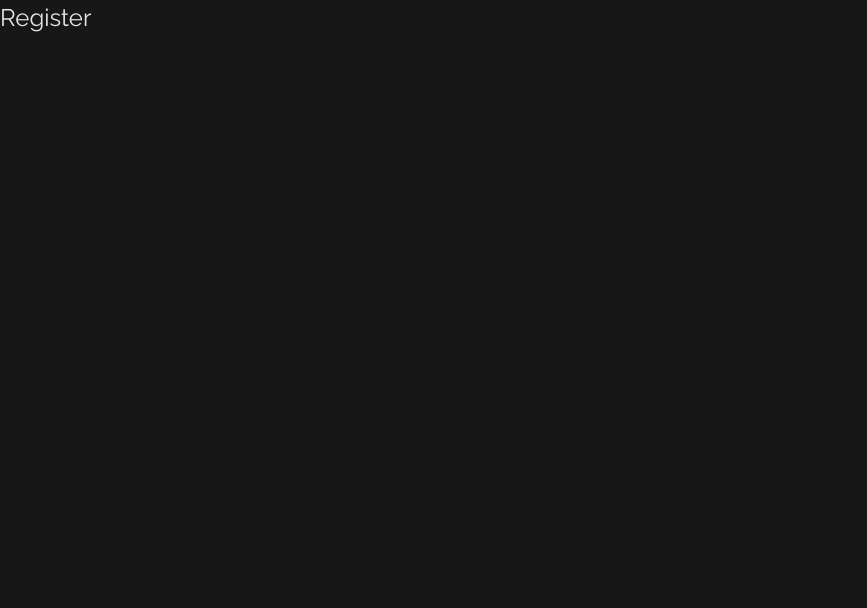
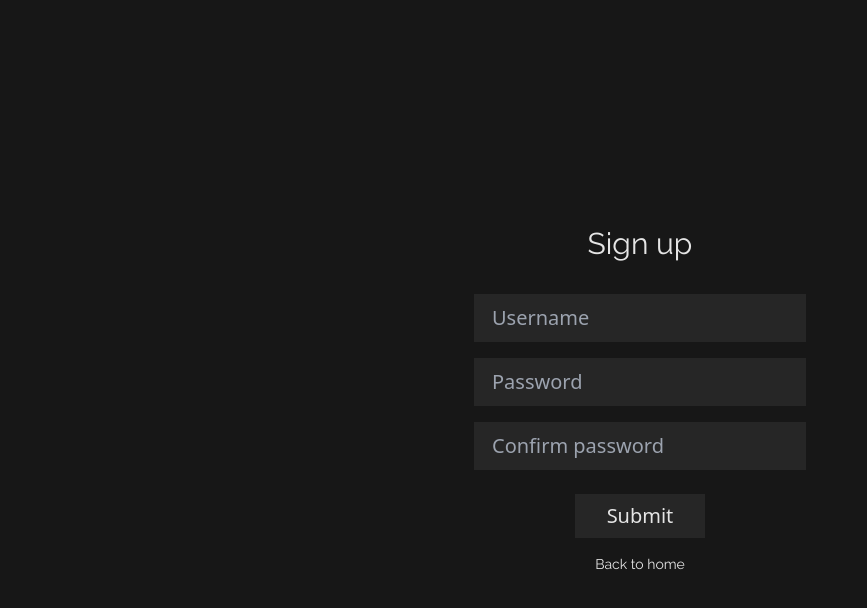
Before and after one commit to Svygzhryr/TaskManagementFrontEnd, a React (Vite) app: page /register in a window 1280 px wide. Shown: the top 608 px of the page, without its empty margins (0-867 px from the left). Built offline with nearby package versions, Linux system fonts and the light colour scheme.

Commit message:
feat: finish registration page

```diff
--- /dev/null
+++ b/src/components/Cinput.tsx
@@ -0,0 +1,17 @@
+import { FC } from "react";
+import { CinputProps } from "../utils/types";
+
+const Cinput: FC<CinputProps> = ({ placeholder, handleOnChange, type }) => {
+  return (
+    <>
+      <input
+        placeholder={placeholder}
+        onChange={handleOnChange}
+        type={type}
+        className="px-4 py-2 text-xl bg-neutral-800 outline-none border-2 border-transparent focus:border-neutral-200 transition-all"
+      />
+    </>
+  );
+};
+
+export default Cinput;
--- a/src/main.tsx
+++ b/src/main.tsx
@@ -16,9 +16,9 @@ createRoot(document.getElementById("root")!).render(
       <div>
         <Routes>
           <Route path="*" element={<NotFound />} />
-          <Route index path="/" element={<Home />} />
-          <Route path="register" element={<Register />} />
-          <Route path="login" element={<Login />} />
+          <Route index path="/home" element={<Home />} />
+          <Route path="/register" element={<Register />} />
+          <Route path="/login" element={<Login />} />
         </Routes>
       </div>
     </BrowserRouter>
--- /dev/null
+++ b/src/utils/api.ts
@@ -0,0 +1,14 @@
+import { RegistrationFormData } from "./types";
+
+export async function sendRegistrationRequest(formData: RegistrationFormData) {
+  try {
+    const response = await fetch(import.meta.env.VITE_BACKEND_URL, {
+      method: "POST",
+      body: JSON.stringify(formData),
+    });
+
+    console.log(">>>", response);
+  } catch (err) {
+    console.error(err);
+  }
+}
--- a/src/views/Home.tsx
+++ b/src/views/Home.tsx
@@ -10,13 +10,13 @@ export default function Login() {
         </h3>
         <div className="flex justify-evenly">
           <Link
-            to="register"
+            to="/register"
             className="w-32 px-4 py-2 border-2 border-solid border-transparent hover:text-red-400 hover:border-red-400 transition-all"
           >
             Sign up
           </Link>
           <Link
-            to="login"
+            to="/login"
             className="w-32 px-4 py-2 border-2 border-solid border-transparent hover:text-blue-400 hover:border-blue-400 transition-all
             "
           >
--- a/src/views/NotFound.tsx
+++ b/src/views/NotFound.tsx
@@ -1,7 +1,9 @@
 export default function Login() {
   return (
     <>
-      <h1>404</h1>
+      <h1 className="top-1/2 left-1/2 -translate-x-1/2 -translate-y-1/2 absolute text-7xl text-center">
+        404
+      </h1>
     </>
   );
 }
--- a/src/views/Register.tsx
+++ b/src/views/Register.tsx
@@ -1,7 +1,71 @@
+import { ChangeEvent, FormEvent, useState } from "react";
+import { Link } from "react-router";
+import Cinput from "../components/Cinput";
+import { sendRegistrationRequest } from "../utils/api";
+
 export default function Register() {
+  const [username, setUsername] = useState("");
+  const [password, setPassword] = useState("");
+  const [confirmPassword, setConfirmPassword] = useState("");
+
+  function handleRegisterSubmit(e: FormEvent): void {
+    e.preventDefault();
+
+    const formData = {
+      username,
+      password,
+      confirmPassword,
+    };
+
+    sendRegistrationRequest(formData);
+  }
+
+  function usernameInputChange(e: ChangeEvent): void {
+    const target = e.target as HTMLInputElement;
+    setUsername(target.value);
+  }
+
+  function passwordInputChange(e: ChangeEvent): void {
+    const target = e.target as HTMLInputElement;
+    setPassword(target.value);
+  }
+
+  function confirmationInputChange(e: ChangeEvent): void {
+    const target = e.target as HTMLInputElement;
+    setConfirmPassword(target.value);
+  }
+
   return (
     <>
-      <h1>Register</h1>
+      <form onSubmit={handleRegisterSubmit}>
+        <div className="flex flex-col gap-4 absolute top-1/2 left-1/2 text-center items-center -translate-x-1/2 -translate-y-1/2">
+          <h2 className="text-3xl mb-4">Sign up</h2>
+          <Cinput
+            placeholder="Username"
+            type="text"
+            handleOnChange={usernameInputChange}
+          />
+          <Cinput
+            placeholder="Password"
+            type="text"
+            handleOnChange={passwordInputChange}
+          />
+          <Cinput
+            placeholder="Confirm password"
+            handleOnChange={confirmationInputChange}
+            type="text"
+          />
+          <button
+            type="submit"
+            className="px-8 py-2 mt-2 bg-neutral-800 w-auto text-xl hover:bg-neutral-700 transition-all"
+          >
+            Submit
+          </button>
+          <Link to="/home" className="text-sm hover:underline">
+            Back to home
+          </Link>
+        </div>
+      </form>
     </>
   );
 }
```
Also changed, not shown: src/utils/types.ts (+13 -0 lines), 1 other file (tests, documents, lock files or other folders).
